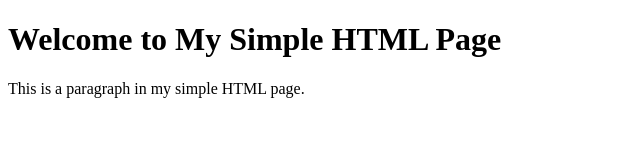
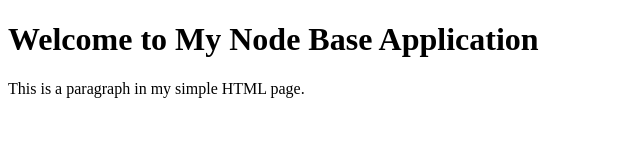
Before and after one commit to abdelhedinizar/nodeBase, a website: page index.html in a window 1280 px wide. Shown: the whole page, without its empty margins (0-640 px from the left). Drawn offline with Linux system fonts and the light colour scheme.

Commit message:
edit html

```diff
--- a/index.html
+++ b/index.html
@@ -4,11 +4,11 @@
 <head>
     <meta charset="UTF-8">
     <meta name="viewport" content="width=device-width, initial-scale=1.0">
-    <title>Simple HTML Page</title>
+    <title>NodeBase</title>
 </head>
 
 <body>
-    <h1>Welcome to My Simple HTML Page</h1>
+    <h1>Welcome to My Node Base Application</h1>
     <p>This is a paragraph in my simple HTML page.</p>
 </body>
 
```
